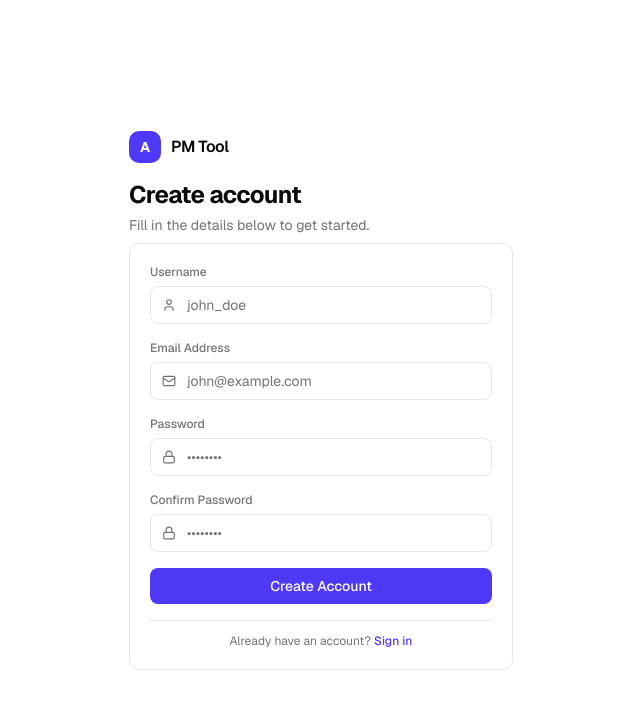
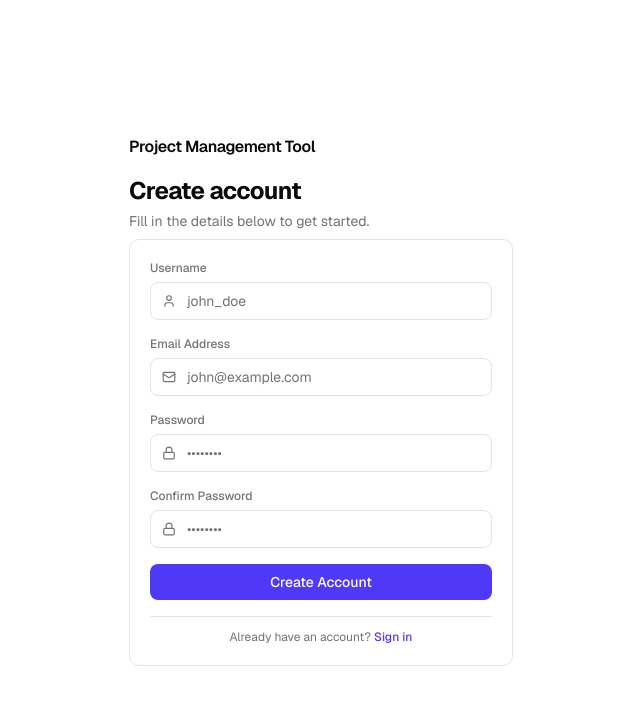
Before and after one commit to Minel03/project-management, a Next.js app in the folder frontend/: page /register in a window 1280 px wide. Shown: the top 708 px of the page, without its empty margins (319-959 px from the left). Built offline with nearby package versions, Linux system fonts and the light colour scheme; no server answers.

Commit message:
refactor: update logo text from abbreviation to full name for clarity in RegisterPage

```diff
--- a/frontend/src/app/register/page.tsx
+++ b/frontend/src/app/register/page.tsx
@@ -47,11 +47,8 @@
         {/* Logo */}
         <div className='mb-2'>
           <div className='flex items-center gap-2.5 mb-4'>
-            <div className='w-8 h-8 rounded-lg bg-indigo-600 flex items-center justify-center text-sm font-bold text-white'>
-              A
-            </div>
             <span className='text-base font-semibold text-foreground tracking-tight'>
-              PM Tool
+              Project Management Tool
             </span>
           </div>
           <h1 className='text-2xl font-bold text-foreground tracking-tight'>
```
